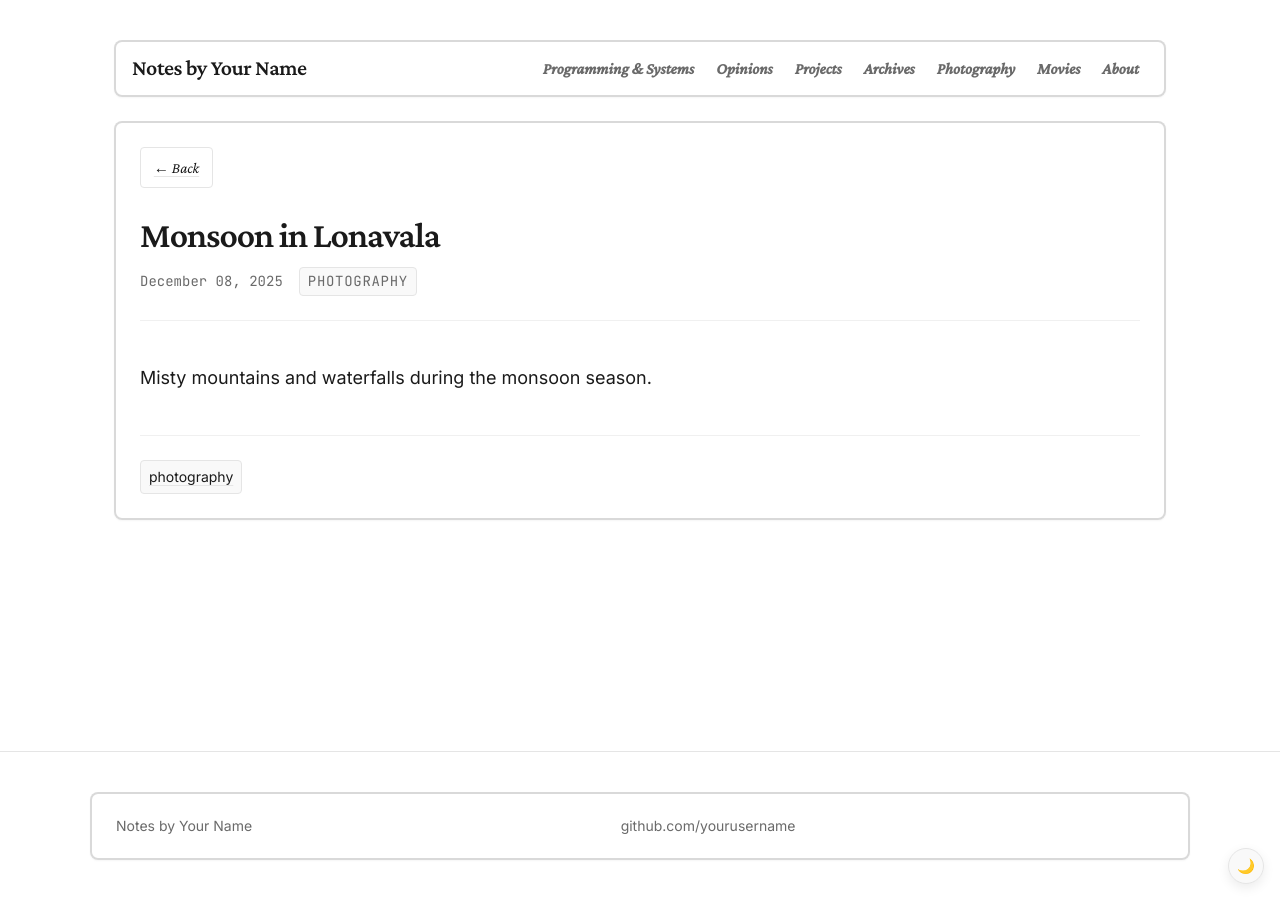
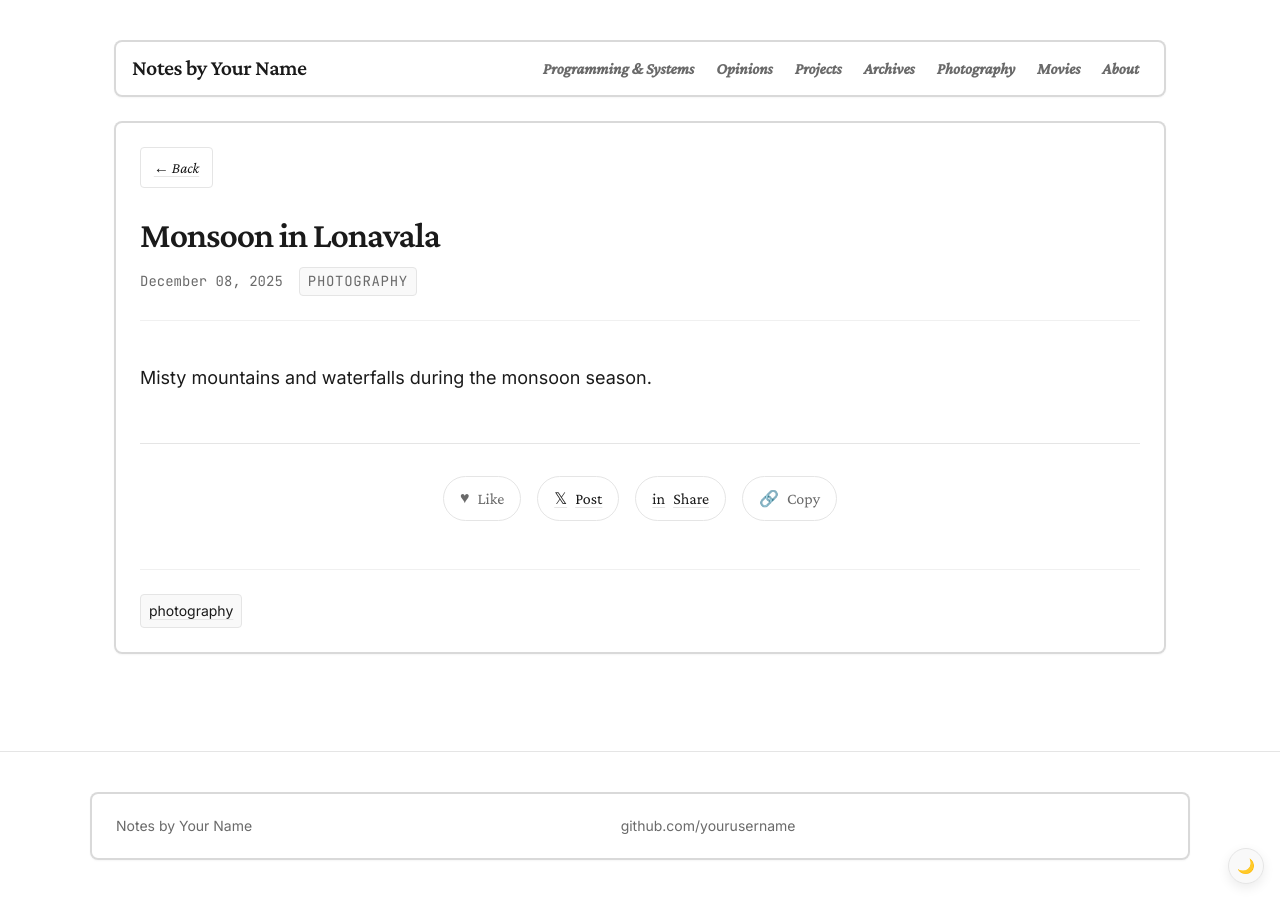
Before and after one commit to anujrmohite/notes-jekyll, a Jekyll site: the page built from _posts/2025-12-08-monsoon-in-lonavala.markdown, in a window 1280 px wide. Built offline with Jekyll 4.4.1, drawn with Linux system fonts in a browser that asks for light colours.

Commit message:
Add X, LinkedIn, Copy Link, and Local Like buttons

```diff
--- a/_layouts/post.html
+++ b/_layouts/post.html
@@ -25,6 +25,27 @@ title: { { page.title } }
   </header>
 
   <div class="post-content">{{ content }}</div>
+
+  <div class="post-actions">
+    <button class="action-btn like-btn" id="likeBtn">
+      <span class="icon">♥</span> <span class="text">Like</span>
+    </button>
+    <a
+      href="https://twitter.com/intent/tweet?text={{ page.title | url_encode }}&url={{ site.url }}{{ page.url }}"
+      target="_blank"
+      class="action-btn share-btn twitter-btn">
+      <span class="icon">𝕏</span> <span class="text">Post</span>
+    </a>
+    <a
+      href="https://www.linkedin.com/sharing/share-offsite/?url={{ site.url }}{{ page.url }}"
+      target="_blank"
+      class="action-btn share-btn linkedin-btn">
+      <span class="icon">in</span> <span class="text">Share</span>
+    </a>
+    <button class="action-btn copy-btn" id="copyLinkBtn">
+      <span class="icon">🔗</span> <span class="text">Copy</span>
+    </button>
+  </div>
 
   {% if page.categories.size > 0 %}
   <footer class="post-footer">
@@ -63,4 +84,125 @@ title: { { page.title } }
     color: var(--color-text);
     border-color: var(--color-text);
   }
+
+  /* Social Buttons */
+  .post-actions {
+    margin: 3rem 0;
+    display: flex;
+    gap: 1rem;
+    justify-content: center;
+    border-top: 1px solid var(--color-border);
+    padding-top: 2rem;
+  }
+
+  .action-btn {
+    background: transparent;
+    border: 1px solid var(--color-border);
+    padding: 0.5rem 1rem;
+    border-radius: 2rem;
+    font-family: var(--font-family-serif);
+    font-size: 1rem;
+    color: var(--color-text-muted);
+    cursor: pointer;
+    text-decoration: none;
+    transition: all 0.2s ease;
+    display: flex;
+    align-items: center;
+    gap: 0.5rem;
+  }
+
+  .action-btn:hover {
+    border-color: var(--color-text);
+    color: var(--color-text);
+    transform: translateY(-2px);
+  }
+
+  .like-btn.liked {
+    background-color: #ffe4e6;
+    border-color: #e11d48;
+    color: #e11d48;
+  }
+
+  body.dark-mode .like-btn.liked {
+    background-color: #3f151b;
+    border-color: #fb7185;
+    color: #fb7185;
+  }
+
+  /* Hover states for share buttons */
+  .linkedin-btn:hover {
+    background-color: #0077b5;
+    border-color: #0077b5;
+    color: white !important;
+  }
+
+  .twitter-btn:hover {
+    background-color: black;
+    border-color: black;
+    color: white !important;
+  }
+
+  body.dark-mode .twitter-btn:hover {
+    background-color: white;
+    border-color: white;
+    color: black !important;
+  }
+
+  .copy-btn:hover {
+    background-color: var(--color-bg-secondary);
+  }
 </style>
+
+<script>
+  document.addEventListener("DOMContentLoaded", function () {
+    // --- Like Button Logic ---
+    const likeBtn = document.getElementById("likeBtn");
+    const postId = "{{ page.url }}";
+    const storageKey = "liked_" + postId;
+
+    if (localStorage.getItem(storageKey) === "true") {
+      likeBtn.classList.add("liked");
+      likeBtn.querySelector(".text").textContent = "Liked";
+    }
+
+    likeBtn.addEventListener("click", function () {
+      if (likeBtn.classList.contains("liked")) {
+        likeBtn.classList.remove("liked");
+        likeBtn.querySelector(".text").textContent = "Like";
+        localStorage.removeItem(storageKey);
+      } else {
+        likeBtn.classList.add("liked");
+        likeBtn.querySelector(".text").textContent = "Liked";
+        localStorage.setItem(storageKey, "true");
+        // Animation
+        likeBtn.style.transform = "scale(1.2)";
+        setTimeout(() => {
+          likeBtn.style.transform = "none";
+        }, 200);
+      }
+    });
+
+    // --- Copy Link Logic ---
+    const copyBtn = document.getElementById("copyLinkBtn");
+
+    copyBtn.addEventListener("click", function () {
+      const url = window.location.href;
+      navigator.clipboard
+        .writeText(url)
+        .then(() => {
+          // Feedback
+          const originalText = copyBtn.querySelector(".text").textContent;
+          copyBtn.querySelector(".text").textContent = "Copied!";
+          copyBtn.classList.add("liked"); // Re-use liked style for feedback
+
+          setTimeout(() => {
+            copyBtn.querySelector(".text").textContent = originalText;
+            copyBtn.classList.remove("liked");
+          }, 2000);
+        })
+        .catch((err) => {
+          console.error("Failed to copy: ", err);
+        });
+    });
+  });
+</script>
```
